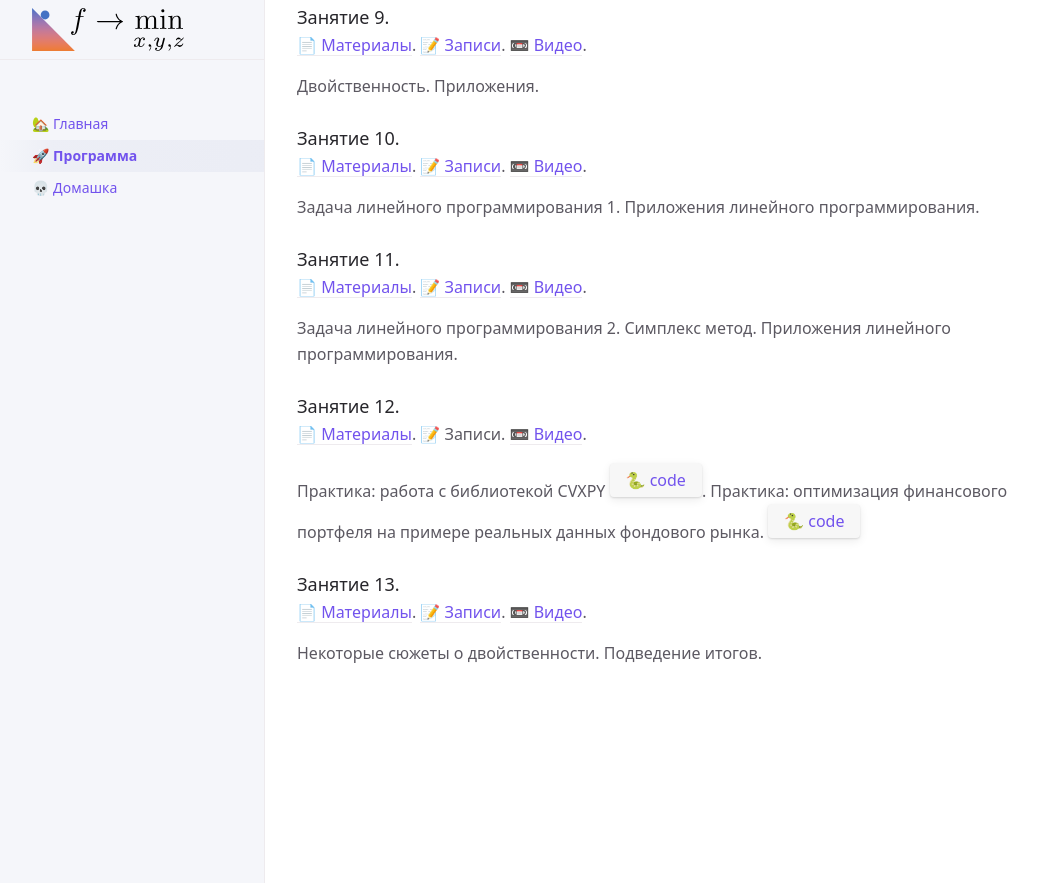
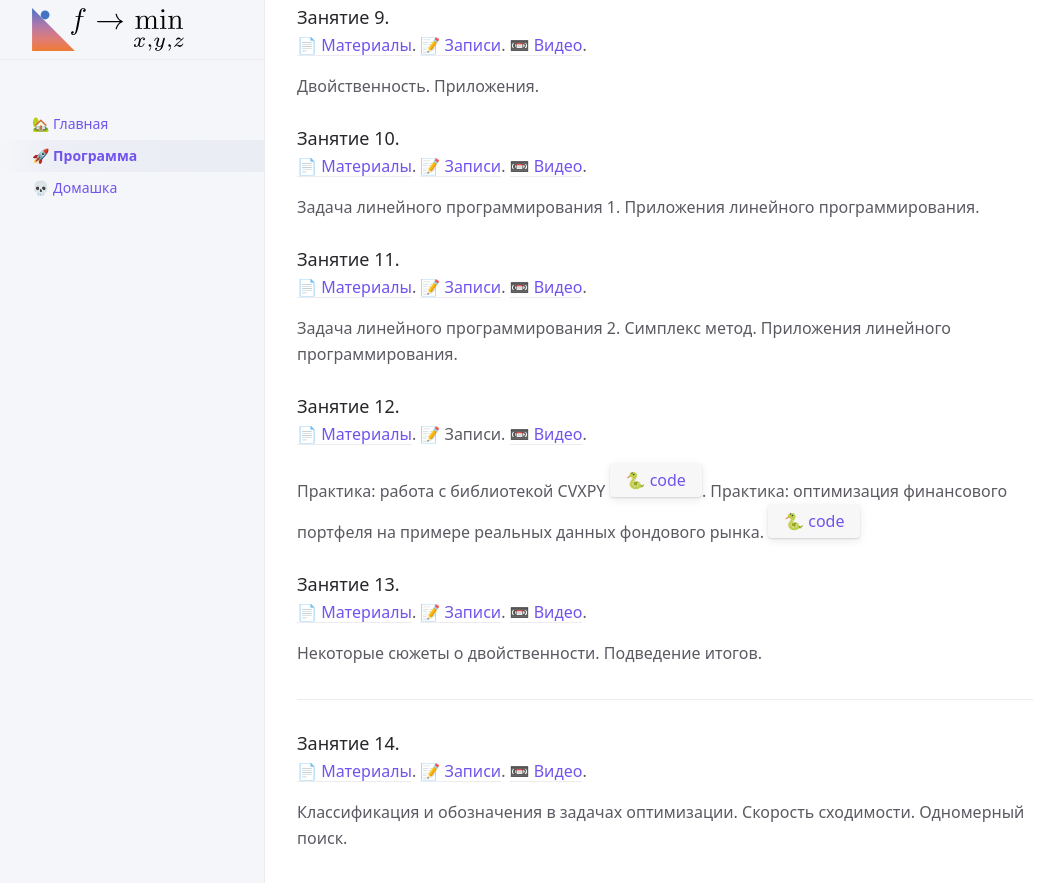
Before and after one commit to MerkulovDaniil/mipt21, a Jekyll site: the page built from program.md, in a window 1280 px wide and 900 px high, scrolled down 1064 px. Shown: the top 883 px of the window, without its empty margins (107-1171 px from the left). Built offline with Jekyll 4.4.1, drawn with Linux system fonts in a browser that asks for light colours; our own code applies the rules of GitHub Pages for plain Markdown files; a script that is not in the unit is left out; before the commit the page ends 1779 px from its top, so only the background shows below that.

Commit message:
Update program.md

```diff
--- a/program.md
+++ b/program.md
@@ -68,3 +68,10 @@ nav_order: 2
 [📄 Материалы](/presentations/13.pdf). [📝 Записи](/notes/13.pdf). [📼 Видео](https://youtu.be/AmxQyHcrSf4).
 
 Некоторые сюжеты о двойственности. Подведение итогов.
+
+---
+
+### Занятие 14.
+[📄 Материалы](/presentations/14.pdf). [📝 Записи](/notes/14.pdf). [📼 Видео]().
+
+Классификация и обозначения в задачах оптимизации. Скорость сходимости. Одномерный поиск.
```
